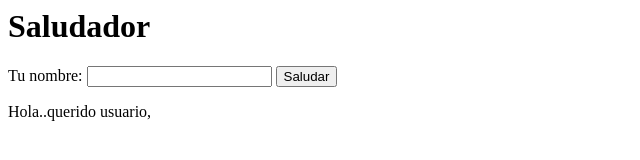
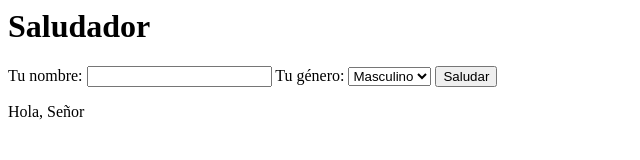
Before and after one commit to Jherson77u7/Tarea-de-Saludos, a website built with Parcel: page Saludos-main/index.html in a window 1280 px wide. Both pictures are taken after a click on the button "Saludar". Shown: the whole page, without its empty margins (0-640 px from the left). Built offline with nearby package versions, Linux system fonts and the light colour scheme.

Commit message:
Segunda Version ( el saludo y el genero)

```diff
--- a/Saludos-main/index.html
+++ b/Saludos-main/index.html
@@ -1,6 +1,11 @@
 <h1>Saludador</h1>
 <label for="nombre">Tu nombre:</label>
 <input type="text" id="nombre" />
+<label for="genero">Tu género:</label>
+<select id="genero">
+  <option value="masculino">Masculino</option>
+  <option value="femenino">Femenino</option>
+</select>
 <button id="saludar-button">Saludar</button>
 <div id="resultado-div"></div>
 
--- a/Saludos-main/src/presenter.js
+++ b/Saludos-main/src/presenter.js
@@ -1,8 +1,18 @@
 const button = document.querySelector("#saludar-button");
 const nombreInput = document.querySelector("#nombre");
+const generoSelect = document.querySelector("#genero");
 const div = document.querySelector("#resultado-div");
 
 button.addEventListener("click", () => {
   const nombre = nombreInput.value;
-  div.innerHTML = `<p>Hola..querido usuario, ${nombre}</p>`;
+  const genero = generoSelect.value;
+  let saludo = `Hola...querid@, ${nombre}`;
+
+  if (genero === "masculino") {
+    saludo = `Hola, Señor ${nombre}`;
+  } else if (genero === "femenino") {
+    saludo = `Hola, Señora ${nombre}`;
+  }
+
+  div.innerHTML = `<p>${saludo}</p>`;
 });
```
